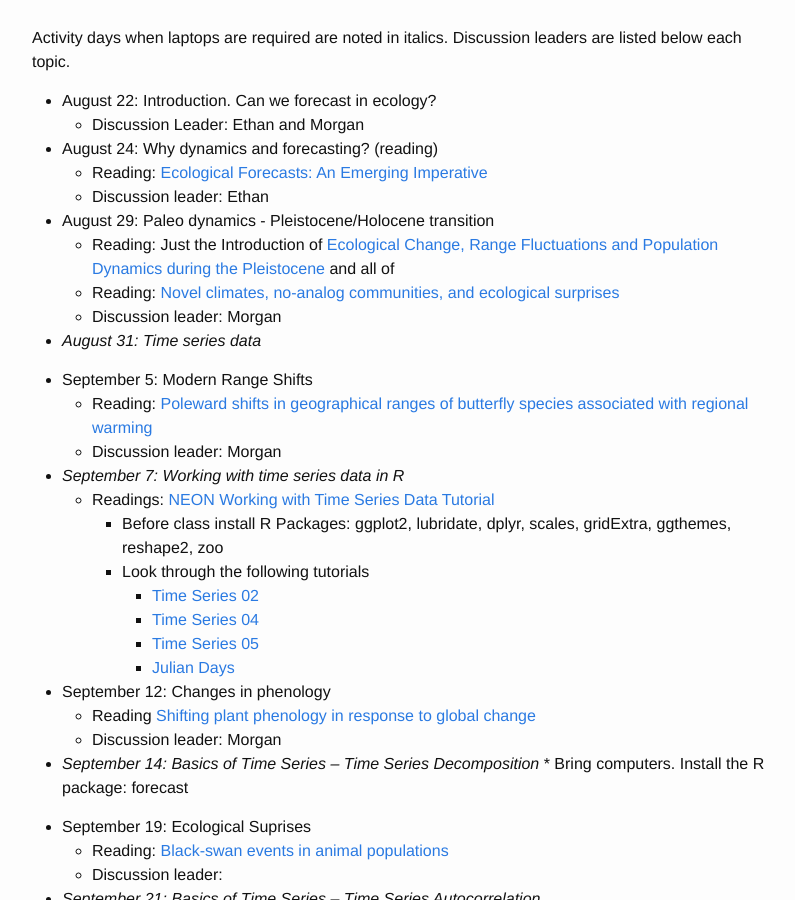
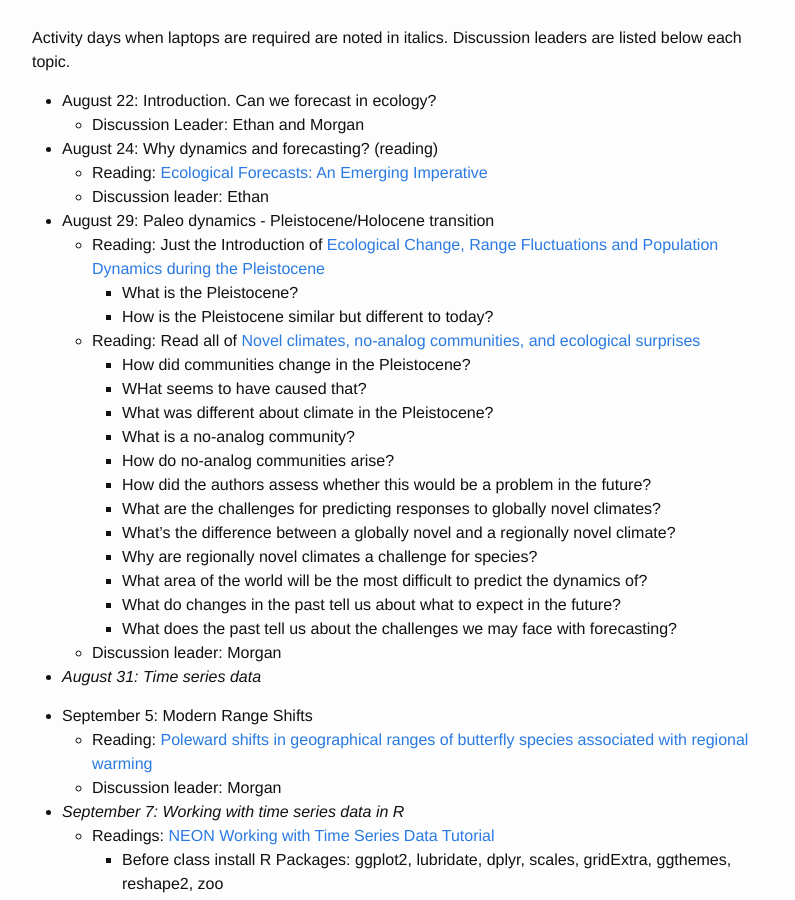
Before and after one commit to weecology/forecasting-dynamics-course, a Jekyll site: the page built from schedule.md, in a window 1280 px wide and 900 px high, scrolled down 250 px. Shown: the whole window, without its empty margins (238-1033 px from the left). Built offline with Jekyll 4.4.1, drawn with Linux system fonts in a browser that asks for light colours.

Commit message:
Adds pleistocene questions

```diff
--- a/schedule.md
+++ b/schedule.md
@@ -12,10 +12,22 @@ Activity days when laptops are required are noted in italics. Discussion leaders
     * Discussion leader: Ethan
 
 * August 29: Paleo dynamics - Pleistocene/Holocene transition
-    * Reading: Just the Introduction of
-      [Ecological Change, Range Fluctuations and Population Dynamics during the Pleistocene](https://doi.org/10.1016/j.cub.2009.06.030)
-      and all of
-    * Reading: [Novel climates, no-analog communities, and ecological surprises](https://doi.org/10.1890/070037)
+    * Reading: Just the Introduction of [Ecological Change, Range Fluctuations and Population Dynamics during the Pleistocene](https://doi.org/10.1016/j.cub.2009.06.030)
+        * What is the Pleistocene?
+        * How is the Pleistocene similar but different to today?
+    * Reading: Read all of [Novel climates, no-analog communities, and ecological surprises](https://doi.org/10.1890/070037)
+        * How did communities change in the Pleistocene?
+        * WHat seems to have caused that?
+        * What was different about climate in the Pleistocene?
+        * What is a no-analog community?
+        * How do no-analog communities arise?
+        * How did the authors assess whether this would be a problem in the future?
+        * What are the challenges for predicting responses to globally novel climates?
+        * What's the difference between a globally novel and a regionally novel climate?
+        * Why are regionally novel climates a challenge for species?
+        * What area of the world will be the most difficult to predict the dynamics of?
+        * What do changes in the past tell us about what to expect in the future?
+        * What does the past tell us about the challenges we may face with forecasting?
     * Discussion leader: Morgan
 
 * *August 31: Time series data*
```
